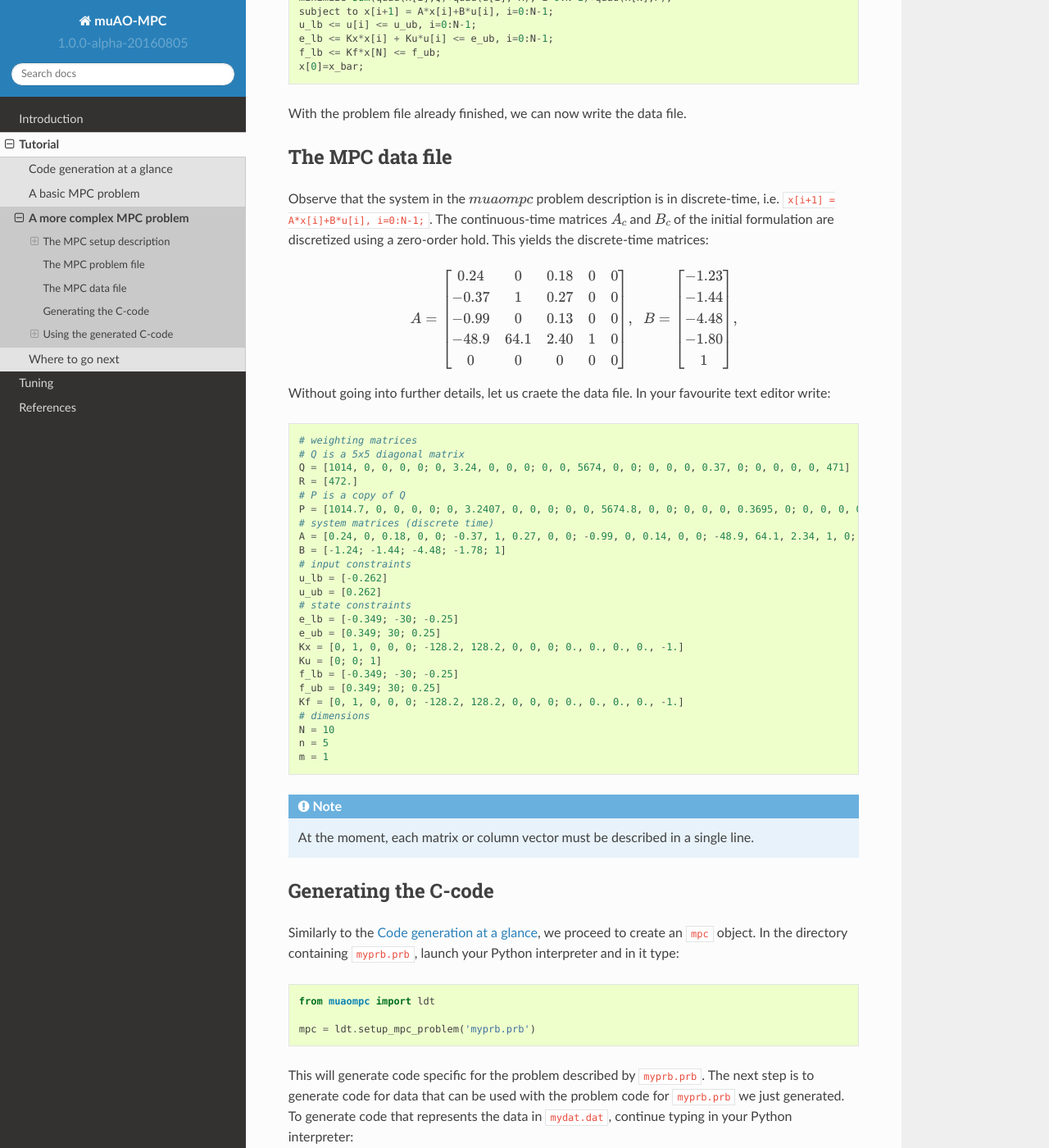
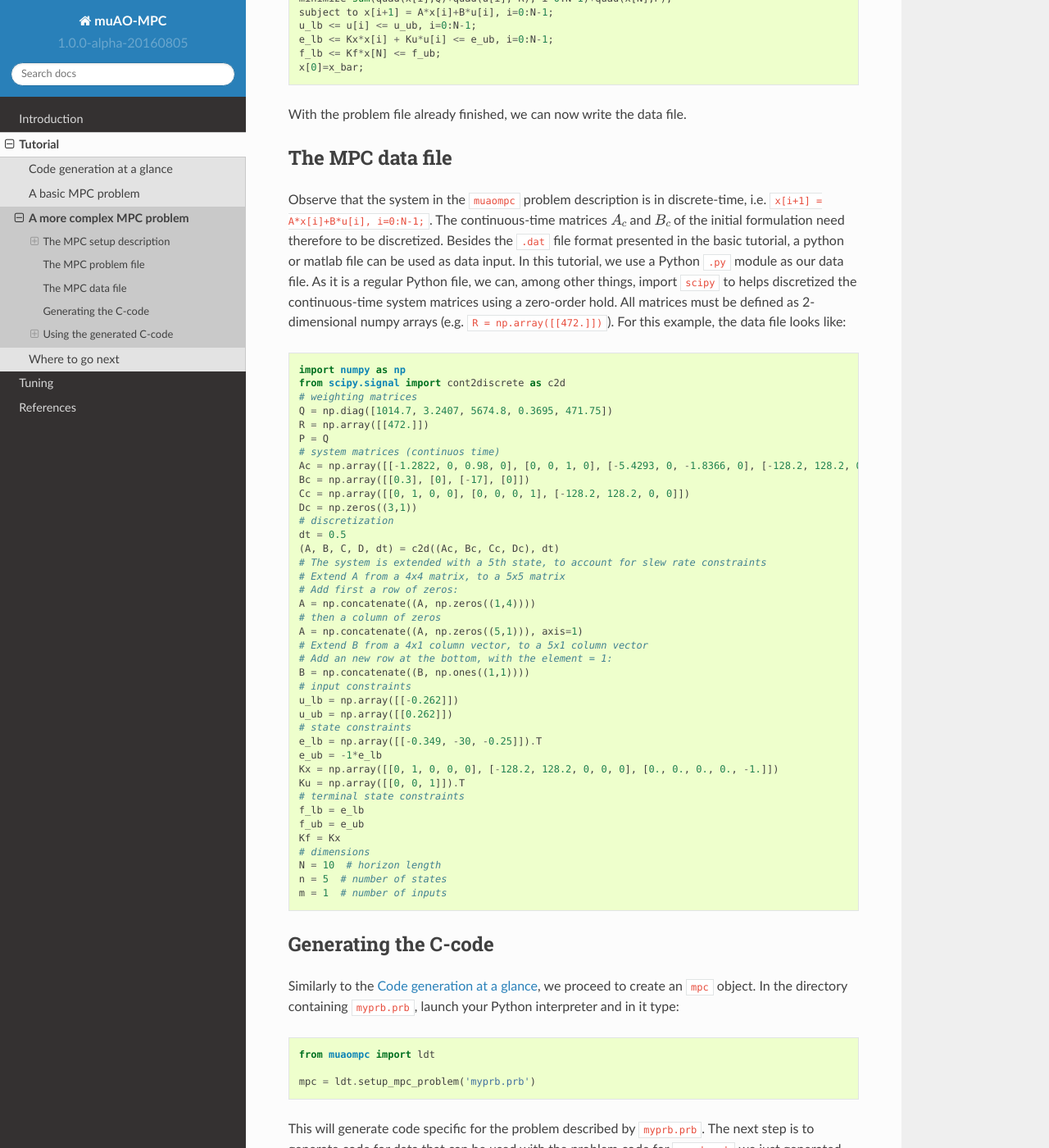
Before and after one commit to muaompc/muaompc, a Sphinx documentation site: the page built from doc/tutor.advanced.rst, in a window 1280 px wide and 1400 px high, scrolled down 1472 px. Shown: the whole window at 82% size. Built offline with Sphinx 7.4.7 and the Read the Docs theme 2.0.0, drawn with Linux system fonts in a browser that asks for light colours; formulas are drawn with MathJax 3; some of the changed text lies outside the part shown.

Commit message:
Update advance tutorial to use .py data file

```diff
--- a/doc/tutor.advanced.rst
+++ b/doc/tutor.advanced.rst
@@ -9,7 +9,7 @@ follow is just as discussed in :ref:`tutor.basic`: describe the problem, generat
 use the generated code.
 
 We now consider a problem that presents many of the features
-available in `muaompc`. The code for this example can be found
+available in ``muaompc``. The code for this example can be found
 inside the *tutorial advanced* directory ``muaompc_root/examples/ldt/tutorial_advanced``,
 where ``muaompc_root`` is the path to the root directory of ``muaompc``.
 
@@ -96,59 +96,57 @@ With the problem file already finished, we can now write the data file.
 The MPC data file
 =================
 
-Observe that the system in the `muaompc` problem description is in discrete-time,
+Observe that the system in the ``muaompc`` problem description is in discrete-time,
 i.e. ``x[i+1] = A*x[i]+B*u[i], i=0:N-1;``.
-The continuous-time matrices `A_c` and `B_c` of the initial formulation are discretized using a
-zero-order hold. This yields the discrete-time matrices:
+The continuous-time matrices `A_c` and `B_c` of the initial formulation
+need therefore to be discretized. Besides the ``.dat`` file format presented in the
+basic tutorial, a python or matlab file can be used as data input.
+In this tutorial, we use a Python ``.py`` module as our data file.
+As it is a regular Python file, we can, among other things, import ``scipy`` to helps discretized
+the continuous-time system matrices using a zero-order hold.
+All matrices must be defined as 2-dimensional numpy arrays (e.g. ``R = np.array([[472.]])``).
+For this example, the data file looks like::
 
-.. math::
-   A = \left[ \begin{matrix}
-   0.24 & 0 & 0.18 & 0 & 0 \\
-   -0.37 & 1 & 0.27 & 0 & 0 \\
-   -0.99 & 0 & 0.13 & 0 & 0 \\
-   -48.9 & 64.1 & 2.40 & 1 & 0 \\
-   0 & 0 & 0 & 0 & 0  \\
-   \end{matrix} \right], \;\;
-   B = \left[ \begin{matrix}
-   -1.23 \\
-   -1.44 \\
-   -4.48 \\
-   -1.80 \\
-   1 \\
-   \end{matrix} \right],
+   import numpy as np
+   from scipy.signal import cont2discrete as c2d
+   # weighting matrices
+   Q = np.diag([1014.7, 3.2407, 5674.8, 0.3695, 471.75])
+   R = np.array([[472.]])
+   P = Q
+   # system matrices (continuos time)
+   Ac = np.array([[-1.2822, 0, 0.98, 0], [0, 0, 1, 0], [-5.4293, 0, -1.8366, 0], [-128.2, 128.2, 0, 0]])
+   Bc = np.array([[0.3], [0], [-17], [0]])
+   Cc = np.array([[0, 1, 0, 0], [0, 0, 0, 1], [-128.2, 128.2, 0, 0]])
+   Dc = np.zeros((3,1))
+   # discretization
+   dt = 0.5
+   (A, B, C, D, dt) = c2d((Ac, Bc, Cc, Dc), dt)
+   # The system is extended with a 5th state, to account for slew rate constraints
+   # Extend A from a 4x4 matrix, to a 5x5 matrix
+   # Add first a row of zeros:
+   A = np.concatenate((A, np.zeros((1,4))))
+   # then a column of zeros
+   A = np.concatenate((A, np.zeros((5,1))), axis=1)
+   # Extend B from a 4x1 column vector, to a 5x1 column vector
+   # Add an new row at the bottom, with the element = 1:
+   B = np.concatenate((B, np.ones((1,1))))
+   # input constraints
+   u_lb = np.array([[-0.262]])
+   u_ub = np.array([[0.262]])
+   # state constraints
+   e_lb = np.array([[-0.349, -30, -0.25]]).T
+   e_ub = -1*e_lb
+   Kx = np.array([[0, 1, 0, 0, 0], [-128.2, 128.2, 0, 0, 0], [0., 0., 0., 0., -1.]])
+   Ku = np.array([[0, 0, 1]]).T
+   # terminal state constraints
+   f_lb = e_lb
+   f_ub = e_ub
+   Kf = Kx
+   # dimensions
+   N = 10  # horizon length
+   n = 5  # number of states
+   m = 1  # number of inputs
 
-
-Without going into further details, let us craete the data file. In your favourite text editor write::
-
-    # weighting matrices
-    # Q is a 5x5 diagonal matrix
-    Q = [1014, 0, 0, 0, 0; 0, 3.24, 0, 0, 0; 0, 0, 5674, 0, 0; 0, 0, 0, 0.37, 0; 0, 0, 0, 0, 471]
-    R = [472.]
-    # P is a copy of Q
-    P = [1014.7, 0, 0, 0, 0; 0, 3.2407, 0, 0, 0; 0, 0, 5674.8, 0, 0; 0, 0, 0, 0.3695, 0; 0, 0, 0, 0, 471.75]
-    # system matrices (discrete time)
-    A = [0.24, 0, 0.18, 0, 0; -0.37, 1, 0.27, 0, 0; -0.99, 0, 0.14, 0, 0; -48.9, 64.1, 2.34, 1, 0; 0, 0, 0, 0, 0]
-    B = [-1.24; -1.44; -4.48; -1.78; 1]
-    # input constraints
-    u_lb = [-0.262]
-    u_ub = [0.262]
-    # state constraints
-    e_lb = [-0.349; -30; -0.25]
-    e_ub = [0.349; 30; 0.25]
-    Kx = [0, 1, 0, 0, 0; -128.2, 128.2, 0, 0, 0; 0., 0., 0., 0., -1.]
-    Ku = [0; 0; 1]
-    f_lb = [-0.349; -30; -0.25]
-    f_ub = [0.349; 30; 0.25]
-    Kf = [0, 1, 0, 0, 0; -128.2, 128.2, 0, 0, 0; 0., 0., 0., 0., -1.]
-    # dimensions
-    N = 10
-    n = 5
-    m = 1
-
-
-.. note::
-
-    At the moment, each matrix or column vector must be described in a single line.
 
 
 Generating the C-code
@@ -168,17 +166,21 @@ by ``myprb.prb``.
 The next step is to generate code for data
 that can be used with the problem code
 for ``myprb.prb`` we just generated.
-To generate code that represents the data in ``mydat.dat``,
+To generate code that represents the data in ``mydat.py``,
 continue typing in your Python interpreter::
 
-   ldt.generate_mpc_data(mpc, 'mydat.dat')
+   ldt.generate_mpc_data(mpc, 'mydat.py', safe_mode=False)
 
-And that's it! If everything went allright, you should now see inside current
+
+Note that to use a Python module like ``mydat.py`` as input, we must set ``safe_mode=False``.
+By default, ``safe_mode=True``, and only the simple ``.dat`` format is accepted.
+
+If everything went allright, you should now see inside current
 directory a new folder called ``mpc_myprb``. As an alternative to typing the
 above code,
 you can execute the file ``main.py`` found in the *tutorial_advanced* directory,
 which contains exactly that code. The *tutorial advanced* directory already contains
-the files ``myprb.prb`` and ``mydat.dat``.
+the files ``myprb.prb`` and ``mydat.py``.
 In the next section, you will learn how to use the generated C code.
 
 
--- a/doc/tutor.basic.rst
+++ b/doc/tutor.basic.rst
@@ -167,6 +167,12 @@ Without going into further details, let us write data file. In your favourite te
    N = 5
    n = 2
    m = 1
+
+
+.. note::
+
+    At the moment, each matrix or column vector must be described in a single line.
+
 
 Save this file as ``mydat.dat``.
 The matrices `A` and `B` represent the discrete time model of a DC-motor.
```
Also changed, not shown: other parts of doc/tutor.advanced.rst (+8 -9 lines), 3 other files.
